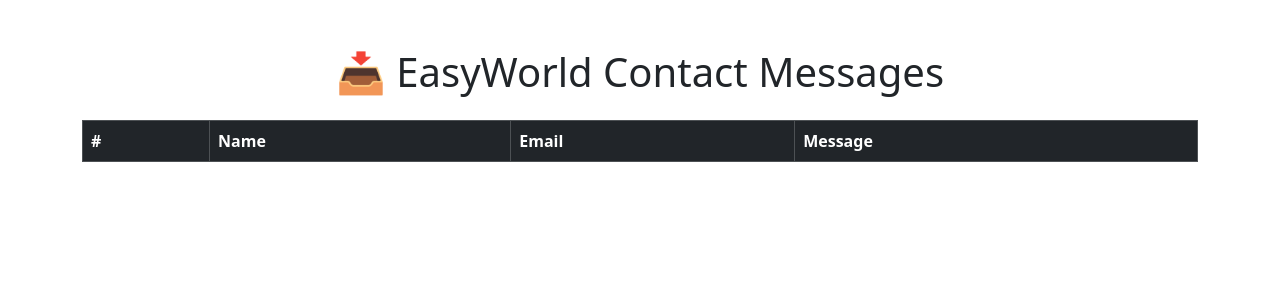
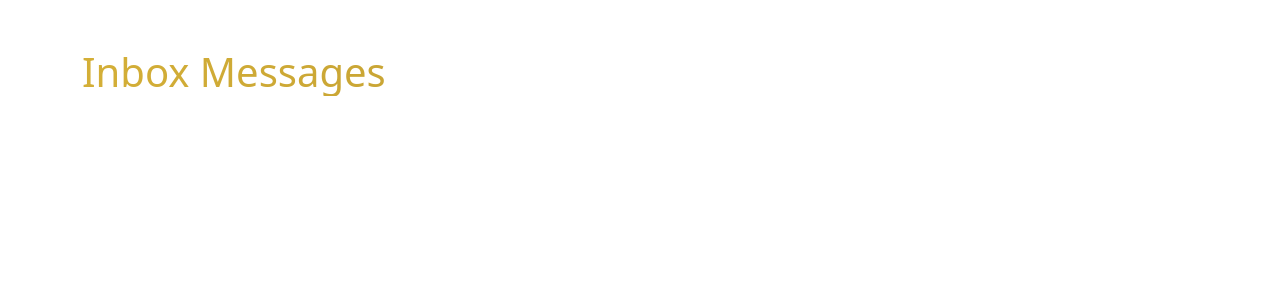
Before and after one commit to RagnarJnr/easyworld-final, a Flask app: page /dashboard in a window 1280 px wide. Shown: the top 300 px of the page. Run offline with Flask 3, Linux system fonts and the light colour scheme; lists and menus that the app fills with data are empty.

Commit message:
Update dashboard.html

```diff
--- a/templates/dashboard.html
+++ b/templates/dashboard.html
@@ -9,33 +9,21 @@
 </head>
 <body>
 <div class="container mt-5">
-        <h1 class="text-center mb-4">📥 EasyWorld Contact Messages</h1>
-        <table class="table table-striped table-bordered">
-            <thead class="table-dark">
-                <tr>
-                    <th>#</th>
-                    <th>Name</th>
-                    <th>Email</th>
-                    <th>Message</th>
-                </tr>
-            </thead>
-            <tbody>
+  <h2 class="gradient-text mb-4">Inbox Messages</h2>
+
+  {% if messages %}
     {% for message in messages %}
-                  <div class="card mb-3">
+      <div class="card mb-4">
         <div class="card-body">
-                      <h5 class="card-title">{{ message.name }} ({{ message.email }})</h5>
+          <h5 class="card-title">{{ message.name }}</h5>
+          <h6 class="card-subtitle mb-2 text-muted">{{ message.email }}</h6>
           <p class="card-text">{{ message.message }}</p>
         </div>
       </div>
     {% endfor %}
+  {% else %}
+    <p>No messages submitted yet.</p>
+  {% endif %}
+</div>
 
-            </tbody>
-        </table>
-    </div>
-    {% if messages %}
-      <p>Test: First message name is {{ messages[0].name }}</p>
-    {% else %}
-      <p>No messages yet.</p>
-    {% endif %}
-</body>
 </html>
```
Lines whose indentation alone changed are shown as unchanged.
